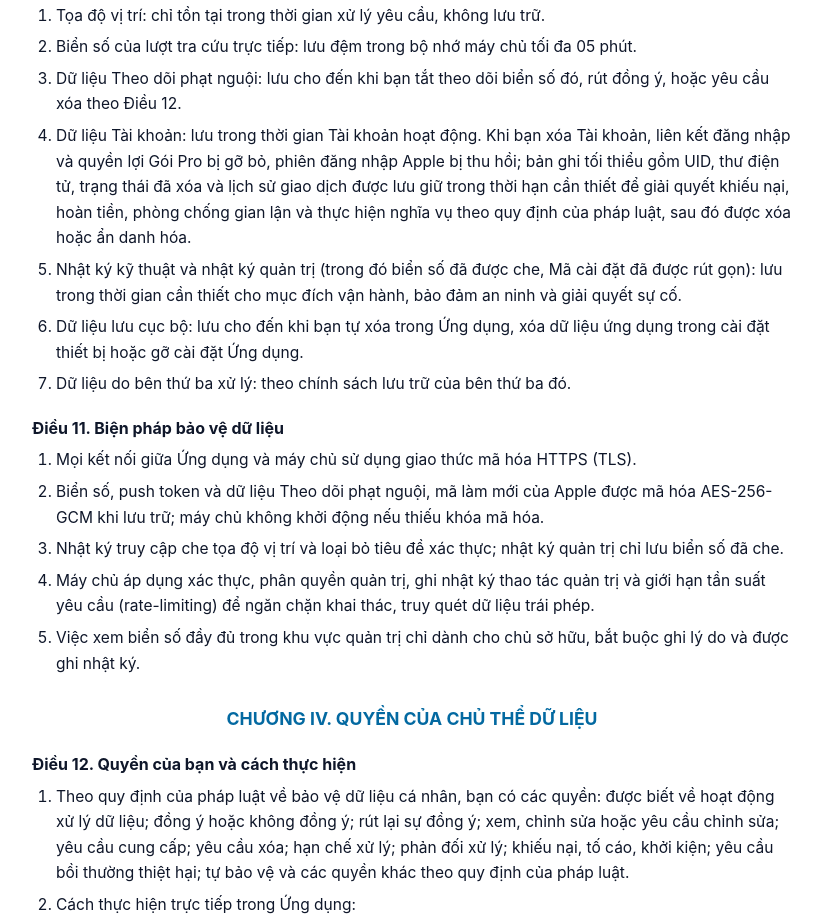
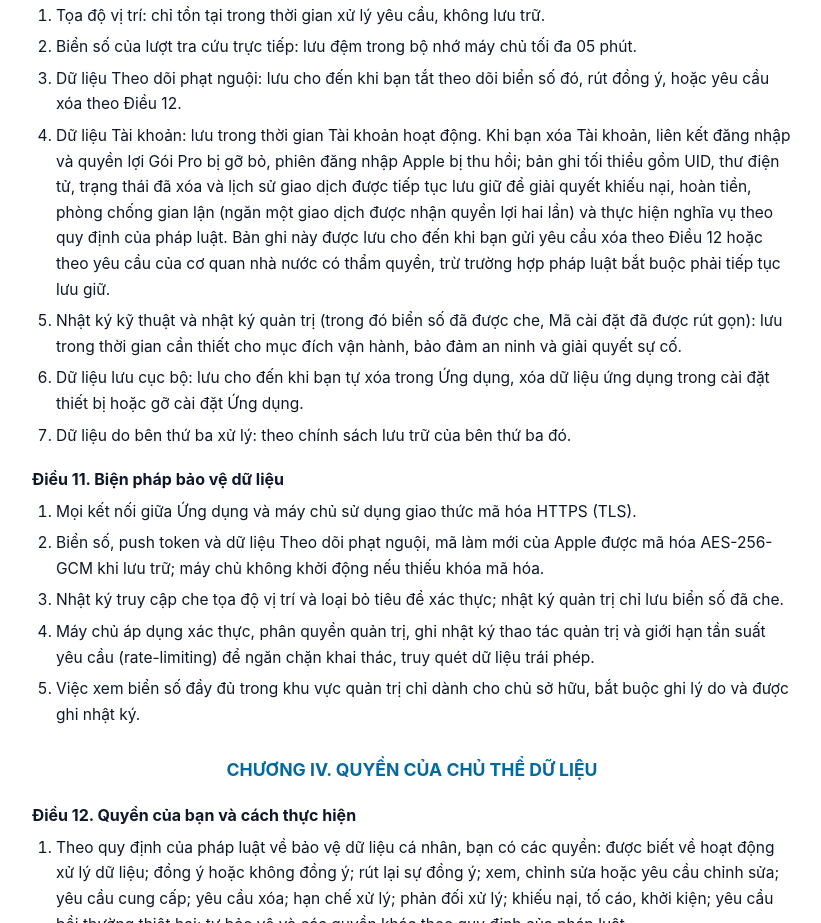
Before and after one commit to longkunz/giao-thong-vn-pages, a plain HTML site: page privacy.html in a window 1280 px wide. Shown: the part 6813-7736 px from the top of the page, without its empty margins (228-1049 px from the left). Drawn offline with Linux system fonts and the light colour scheme.

Commit message:
docs(legal): đồng bộ privacy.html — Điều 10 khoản 4 thời hạn lưu bản ghi tài khoản đã xóa — giao-thong-vn-live#174
Co-Authored-By: Claude Opus 5.5 <noreply@anthropic.com>

```diff
--- a/privacy.html
+++ b/privacy.html
@@ -74,7 +74,7 @@
 <h3>Điều 9. Chuyển dữ liệu cá nhân ra nước ngoài</h3>
 <p>Một số bên nhận nêu tại Điều 8 (Google, Apple, RevenueCat, Expo, unpkg.com) có thể lưu trữ và xử lý dữ liệu tại máy chủ đặt ngoài lãnh thổ Việt Nam. Bằng việc sử dụng các tính năng tương ứng, bạn đồng ý với việc chuyển dữ liệu ra nước ngoài trong phạm vi cần thiết cho mục đích tại Điều 5. Bên kiểm soát và xử lý dữ liệu thực hiện các nghĩa vụ về chuyển dữ liệu cá nhân ra nước ngoài theo quy định của Luật Bảo vệ dữ liệu cá nhân và văn bản hướng dẫn.</p>
 <h3>Điều 10. Thời gian lưu trữ</h3>
-<ol><li>Tọa độ vị trí: chỉ tồn tại trong thời gian xử lý yêu cầu, không lưu trữ.</li><li>Biển số của lượt tra cứu trực tiếp: lưu đệm trong bộ nhớ máy chủ tối đa 05 phút.</li><li>Dữ liệu Theo dõi phạt nguội: lưu cho đến khi bạn tắt theo dõi biển số đó, rút đồng ý, hoặc yêu cầu xóa theo Điều 12.</li><li>Dữ liệu Tài khoản: lưu trong thời gian Tài khoản hoạt động. Khi bạn xóa Tài khoản, liên kết đăng nhập và quyền lợi Gói Pro bị gỡ bỏ, phiên đăng nhập Apple bị thu hồi; bản ghi tối thiểu gồm UID, thư điện tử, trạng thái đã xóa và lịch sử giao dịch được lưu giữ trong thời hạn cần thiết để giải quyết khiếu nại, hoàn tiền, phòng chống gian lận và thực hiện nghĩa vụ theo quy định của pháp luật, sau đó được xóa hoặc ẩn danh hóa.</li><li>Nhật ký kỹ thuật và nhật ký quản trị (trong đó biển số đã được che, Mã cài đặt đã được rút gọn): lưu trong thời gian cần thiết cho mục đích vận hành, bảo đảm an ninh và giải quyết sự cố.</li><li>Dữ liệu lưu cục bộ: lưu cho đến khi bạn tự xóa trong Ứng dụng, xóa dữ liệu ứng dụng trong cài đặt thiết bị hoặc gỡ cài đặt Ứng dụng.</li><li>Dữ liệu do bên thứ ba xử lý: theo chính sách lưu trữ của bên thứ ba đó.</li></ol>
+<ol><li>Tọa độ vị trí: chỉ tồn tại trong thời gian xử lý yêu cầu, không lưu trữ.</li><li>Biển số của lượt tra cứu trực tiếp: lưu đệm trong bộ nhớ máy chủ tối đa 05 phút.</li><li>Dữ liệu Theo dõi phạt nguội: lưu cho đến khi bạn tắt theo dõi biển số đó, rút đồng ý, hoặc yêu cầu xóa theo Điều 12.</li><li>Dữ liệu Tài khoản: lưu trong thời gian Tài khoản hoạt động. Khi bạn xóa Tài khoản, liên kết đăng nhập và quyền lợi Gói Pro bị gỡ bỏ, phiên đăng nhập Apple bị thu hồi; bản ghi tối thiểu gồm UID, thư điện tử, trạng thái đã xóa và lịch sử giao dịch được tiếp tục lưu giữ để giải quyết khiếu nại, hoàn tiền, phòng chống gian lận (ngăn một giao dịch được nhận quyền lợi hai lần) và thực hiện nghĩa vụ theo quy định của pháp luật. Bản ghi này được lưu cho đến khi bạn gửi yêu cầu xóa theo Điều 12 hoặc theo yêu cầu của cơ quan nhà nước có thẩm quyền, trừ trường hợp pháp luật bắt buộc phải tiếp tục lưu giữ.</li><li>Nhật ký kỹ thuật và nhật ký quản trị (trong đó biển số đã được che, Mã cài đặt đã được rút gọn): lưu trong thời gian cần thiết cho mục đích vận hành, bảo đảm an ninh và giải quyết sự cố.</li><li>Dữ liệu lưu cục bộ: lưu cho đến khi bạn tự xóa trong Ứng dụng, xóa dữ liệu ứng dụng trong cài đặt thiết bị hoặc gỡ cài đặt Ứng dụng.</li><li>Dữ liệu do bên thứ ba xử lý: theo chính sách lưu trữ của bên thứ ba đó.</li></ol>
 <h3>Điều 11. Biện pháp bảo vệ dữ liệu</h3>
 <ol><li>Mọi kết nối giữa Ứng dụng và máy chủ sử dụng giao thức mã hóa HTTPS (TLS).</li><li>Biển số, push token và dữ liệu Theo dõi phạt nguội, mã làm mới của Apple được mã hóa AES-256-GCM khi lưu trữ; máy chủ không khởi động nếu thiếu khóa mã hóa.</li><li>Nhật ký truy cập che tọa độ vị trí và loại bỏ tiêu đề xác thực; nhật ký quản trị chỉ lưu biển số đã che.</li><li>Máy chủ áp dụng xác thực, phân quyền quản trị, ghi nhật ký thao tác quản trị và giới hạn tần suất yêu cầu (rate-limiting) để ngăn chặn khai thác, truy quét dữ liệu trái phép.</li><li>Việc xem biển số đầy đủ trong khu vực quản trị chỉ dành cho chủ sở hữu, bắt buộc ghi lý do và được ghi nhật ký.</li></ol>
 <h2>Chương IV. QUYỀN CỦA CHỦ THỂ DỮ LIỆU</h2>
```
